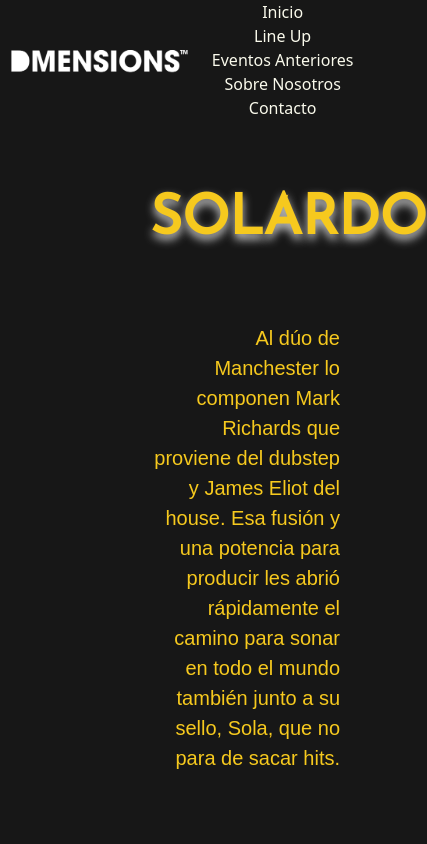
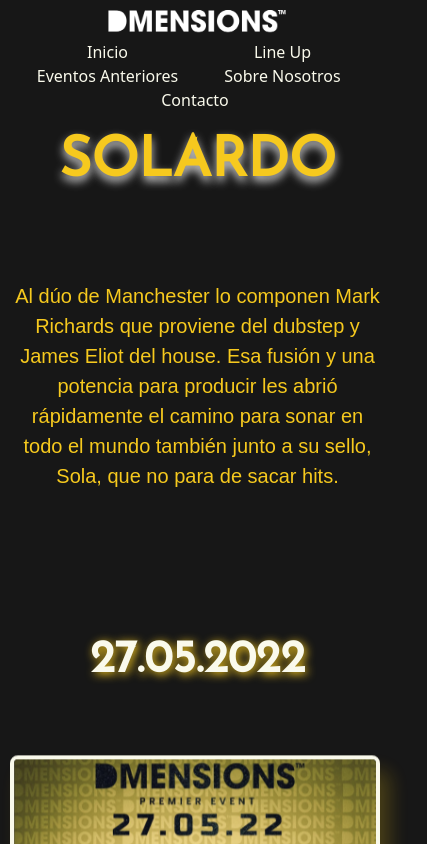
Before and after one commit to EduLoGo/DW-ProyectoFinal, a website: page index.html in a window 390 px wide. Shown: the top 844 px of the page, 427 px wide, since content can reach past the window. Drawn offline with nearby package versions, Linux system fonts and the light colour scheme; a web font is replaced by a local one.

Commit message:
Correccion del tamaño Query de vista movil

```diff
--- a/scss/pages/_about.scss
+++ b/scss/pages/_about.scss
@@ -1,5 +1,5 @@
 .sobreNosotros{
-    margin: 50px 150px;
+    margin: 50px;
     border-bottom: solid 2px map-get($coloresWeb, color3);
     .sn__titulo{
         @include textoTit;
--- a/scss/pages/_index.scss
+++ b/scss/pages/_index.scss
@@ -1,12 +1,12 @@
 .padre__index{
     display: grid;
-    grid-template-columns: 60% 40%;
+    grid-template-columns: 55% 45%;
     grid-gap: 15px;
     .principal__texto{
         margin: 50px 10px 50px 150px;
         text-align:right;
         .artista__nombre{
-            margin-top: 60px;
+            margin-top: 0px;
             margin-bottom: 60px;
             font-family: 'Josefin Sans', sans-serif;
             font-size: 75px;
@@ -16,13 +16,13 @@
             text-shadow: 0px 5px 10px map-get($coloresWeb,color2);
         }
         .artista__intro{
-            font-size: 25px;
+            font-size: 20px;
             font-family: 'PT Sans Caption', sans-serif;
             animation-duration: 2s;
             color: map-get($coloresWeb, color3);
         }
         .artista__fecha{
-            margin-top: 150px;
+            margin-top: 120px;
             font-family: 'Josefin Sans', sans-serif;
             font-size: 50px;
             font-weight: bold;
--- a/scss/style.scss
+++ b/scss/style.scss
@@ -18,6 +18,9 @@
 @media screen and (max-width: 768px) {
 
     /* Pagina Principal (Index.html) */
+    header{
+        position: relative;
+    }
     .nav__menu{
         ul{
             align-items: center;
@@ -99,8 +102,11 @@
     }
 }
     /* Media Queries para Movil */
-@media screen and (max-width: 320px) {
+@media screen and (max-width: 576px) {
     /* Menu de Navegacion */
+    header{
+        position: relative;
+    }
     .nav__menu{
         flex-direction: column;
         ul{
```
Also changed, not shown: css/style.css, 1 other file.
